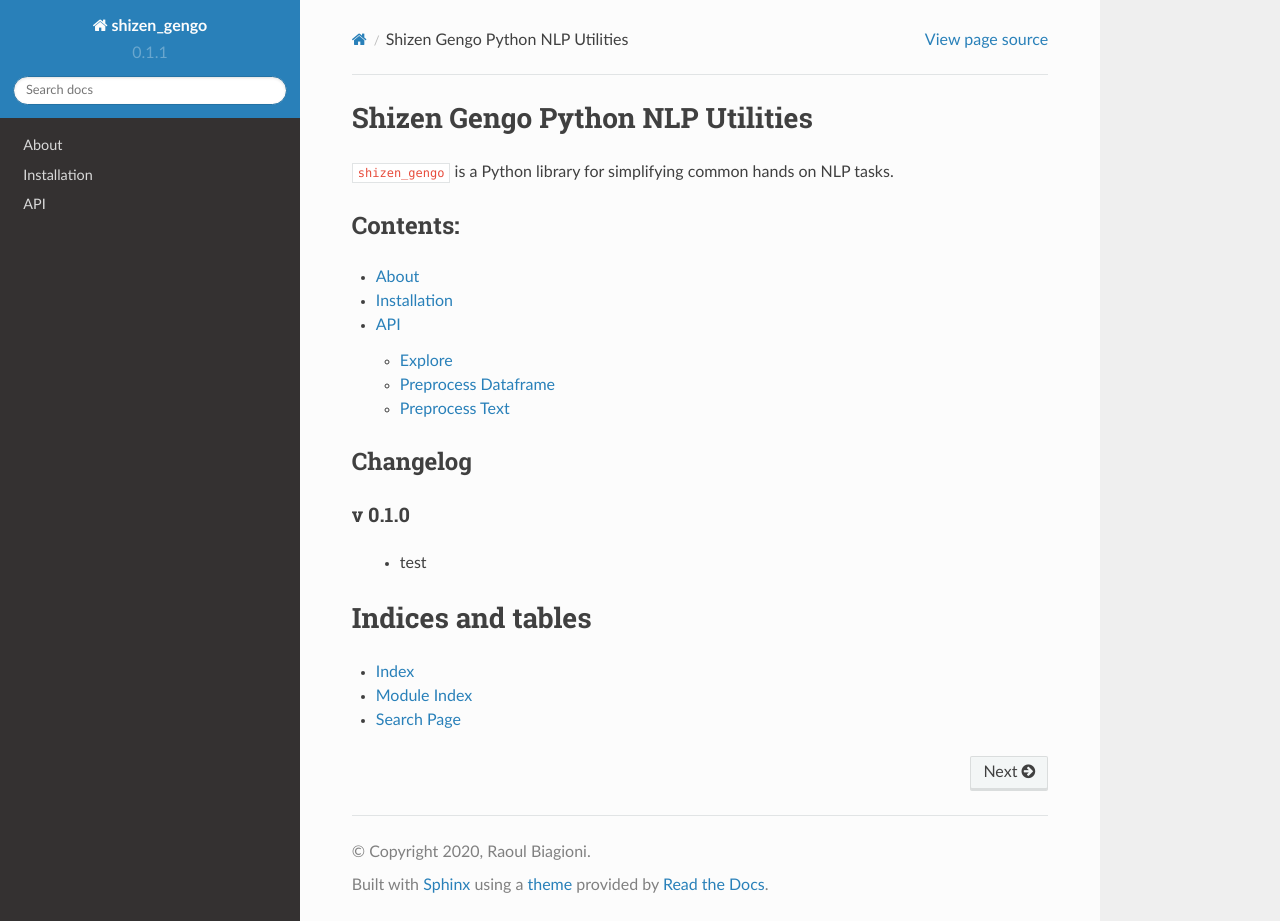
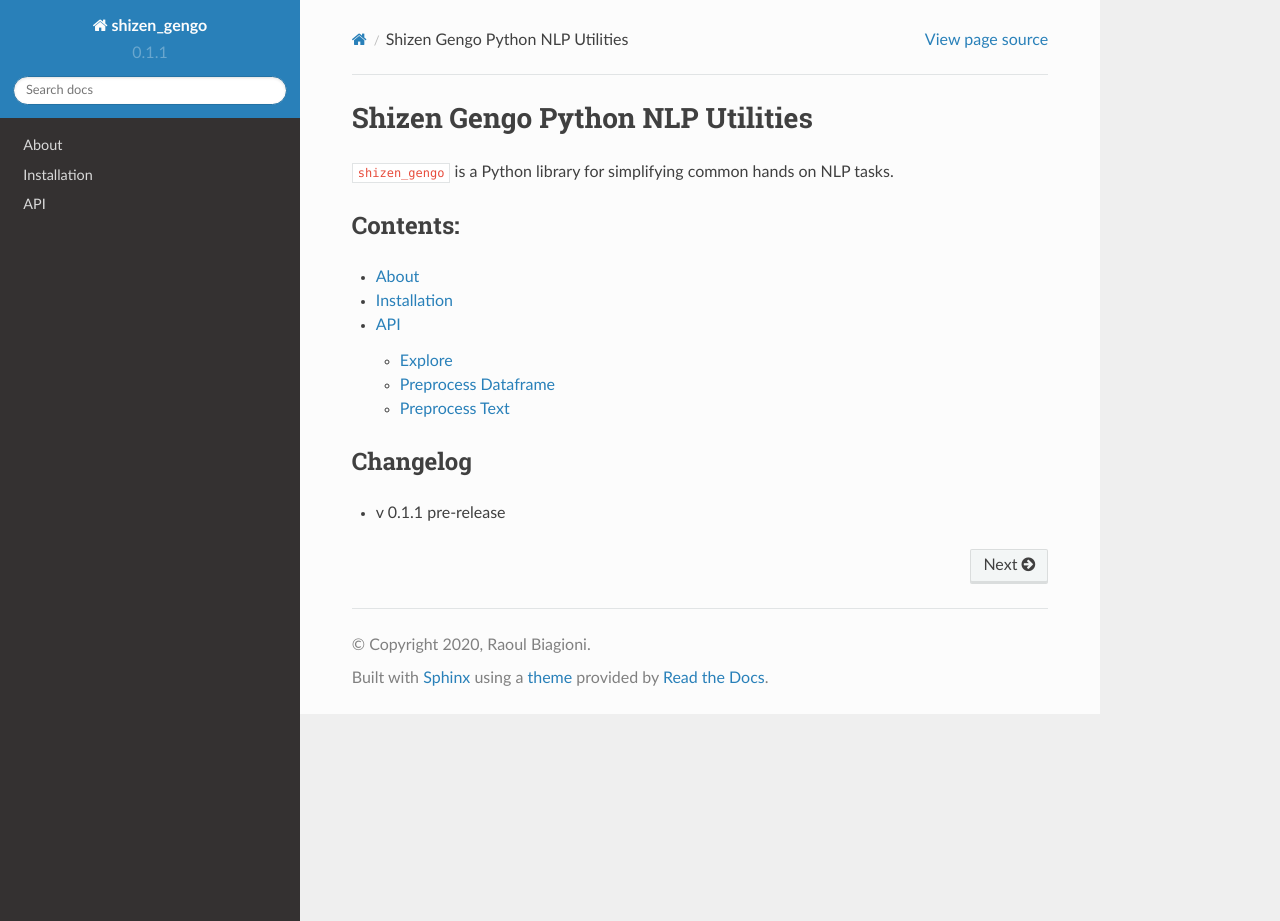
Before and after one commit to raoulbia/shizen-gengo, a Sphinx documentation site: the page built from docs/index.rst, in a window 1280 px wide and 921 px high. Built offline with Sphinx 7.4.7 and the Read the Docs theme 2.0.0, drawn with Linux system fonts in a browser that asks for light colours.

Commit message:
docs tidyup

```diff
--- a/docs/index.rst
+++ b/docs/index.rst
@@ -22,14 +22,4 @@
 Changelog
 *********
 
-v 0.1.0
--------
-
-    - test
-
-Indices and tables
-==================
-
-* :ref:`genindex`
-* :ref:`modindex`
-* :ref:`search`
+* v 0.1.1 pre-release
```
